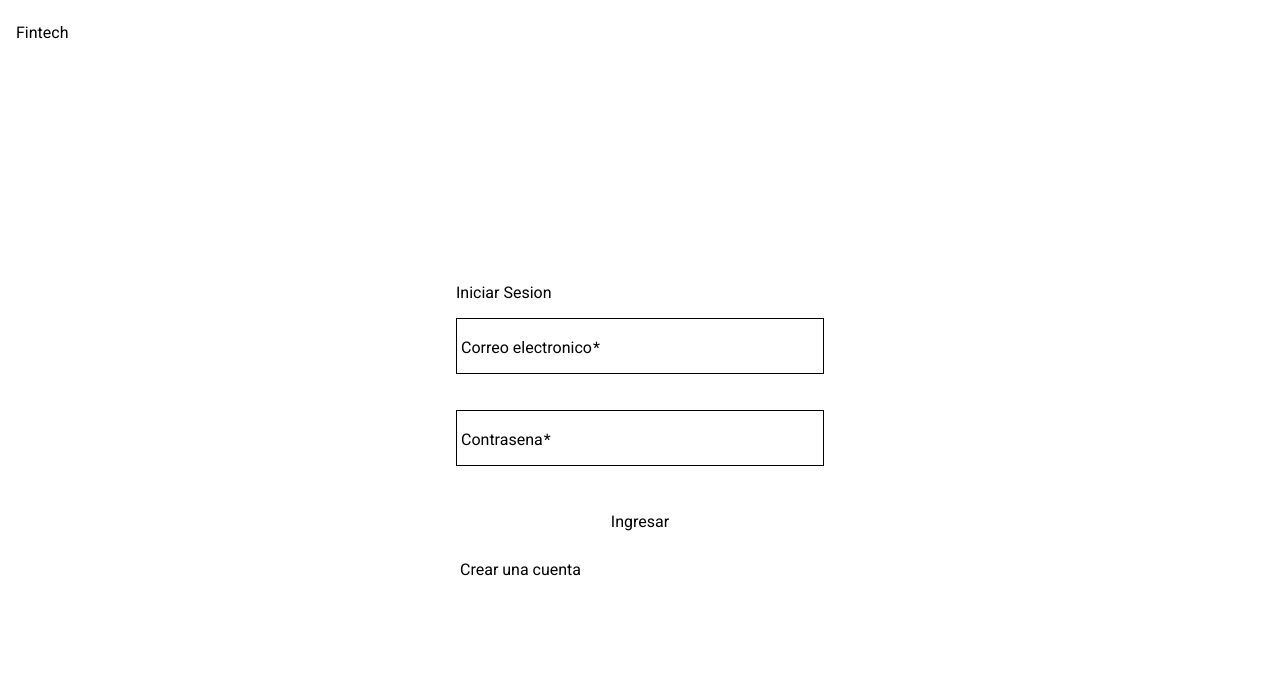
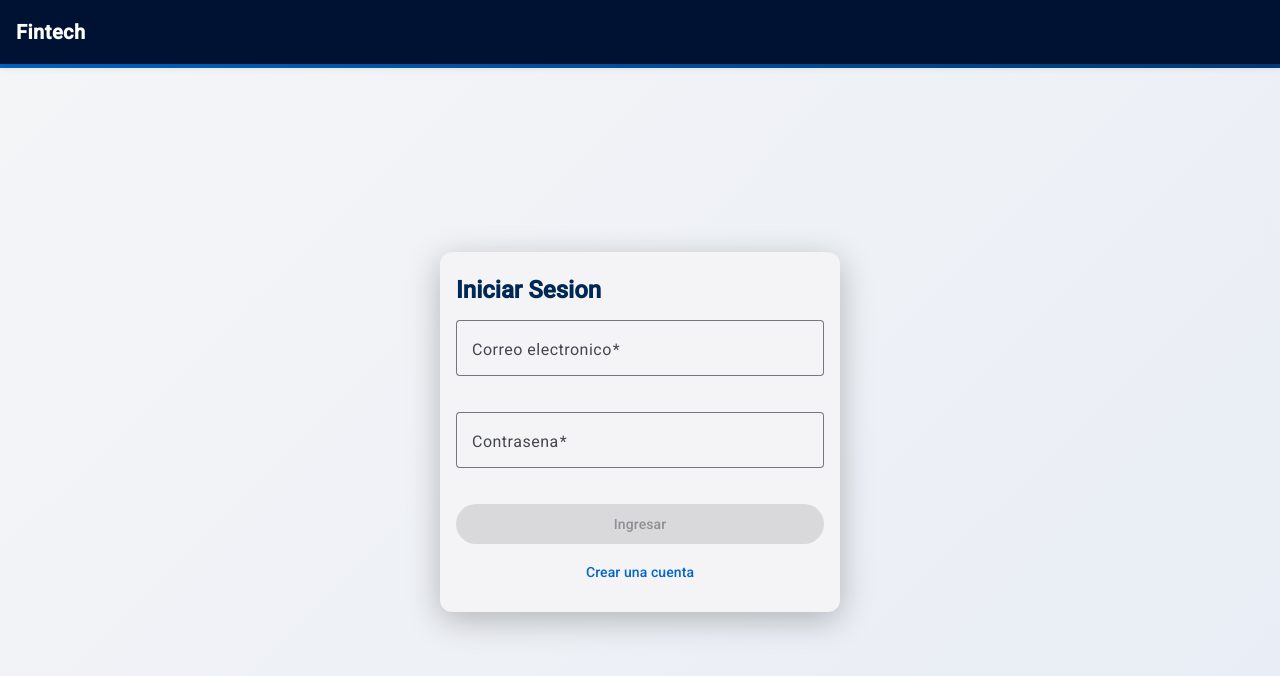
Before and after one commit to danny9mvp/fintech-frontend, an Angular app: page /login in a window 1280 px wide. Shown: the top 676 px of the page. Built offline with nearby package versions, Linux system fonts and the light colour scheme.

Commit message:
feat: fixed angular material style and implemented blue colour palette

```diff
--- a/src/app/app.html
+++ b/src/app/app.html
@@ -1,5 +1,5 @@
 <mat-toolbar color="primary">
-  <span>Fintech</span>
+  <span class="brand">Fintech</span>
   <span class="spacer"></span>
   @if (isLoggedIn) {
     <a mat-button routerLink="/dashboard" routerLinkActive="active-link">
--- a/src/app/app.scss
+++ b/src/app/app.scss
@@ -1,12 +1,39 @@
-.spacer {
-  flex: 1 1 auto;
+mat-toolbar {
+  background: var(--prussian-blue-3) !important;
+  color: #fff;
+  box-shadow: 0 2px 8px rgba(0, 0, 0, 0.15);
+  position: sticky;
+  top: 0;
+  z-index: 100;
+
+  .brand {
+    font-weight: 600;
+    font-size: 1.25rem;
+    letter-spacing: 0.5px;
+  }
+
+  a, button {
+    color: #fff !important;
+    font-size: 0.9rem;
+    opacity: 0.85;
+    transition: opacity 0.2s;
+
+    &:hover, &.active-link {
+      opacity: 1;
+    }
+
+    &.active-link {
+      background: rgba(255, 255, 255, 0.1);
+      border-radius: 4px;
+    }
+  }
+
+  .spacer {
+    flex: 1 1 auto;
+  }
 }
 
 .content {
-  height: calc(100dvh - 64px);
+  min-height: calc(100dvh - 64px);
   overflow-y: auto;
 }
-
-.active-link {
-  background: rgba(255, 255, 255, 0.15);
-}
--- a/src/app/pages/categories/form/category-form.scss
+++ b/src/app/pages/categories/form/category-form.scss
@@ -1,17 +1,25 @@
 .form-container {
   display: flex;
   justify-content: center;
-  padding: 24px;
+  padding: 32px;
 
   mat-card {
     width: 100%;
     max-width: 500px;
+    border-radius: 12px;
+    box-shadow: 0 2px 12px rgba(0, 0, 0, 0.08);
+
+    mat-card-title {
+      font-size: 1.2rem;
+      font-weight: 600;
+      color: var(--prussian-blue-3);
+    }
   }
 
   form {
     display: flex;
     flex-direction: column;
-    gap: 16px;
+    gap: 20px;
     padding-top: 16px;
   }
 }
--- a/src/app/pages/categories/list/category-list.html
+++ b/src/app/pages/categories/list/category-list.html
@@ -15,6 +15,7 @@
 }
 
 @if (!loading && categories.length > 0) {
+  <div class="table-wrapper">
   <table mat-table [dataSource]="categories">
     <ng-container matColumnDef="name">
       <th mat-header-cell *matHeaderCellDef>Nombre</th>
@@ -41,4 +42,5 @@
     <tr mat-header-row *matHeaderRowDef="columns"></tr>
     <tr mat-row *matRowDef="let row; columns: columns"></tr>
   </table>
+  </div>
 }
--- a/src/app/pages/categories/list/category-list.scss
+++ b/src/app/pages/categories/list/category-list.scss
@@ -2,15 +2,51 @@
   display: flex;
   justify-content: space-between;
   align-items: center;
-  padding: 24px 24px 16px;
+  padding: 32px 32px 16px;
+  max-width: 1100px;
+  margin: 0 auto;
+
+  h2 {
+    font-size: 1.5rem;
+    font-weight: 600;
+    color: var(--prussian-blue-3);
+    margin: 0;
+  }
+}
+
+.table-wrapper {
+  max-width: 1100px;
+  margin: 0 auto;
+  padding: 0 32px 32px;
+
+  table {
+    width: 100%;
+    border-radius: 12px;
+    overflow: hidden;
+    box-shadow: 0 2px 12px rgba(0, 0, 0, 0.06);
+  }
+
+  th.mat-mdc-header-cell {
+    background: var(--prussian-blue-3);
+    color: #fff;
+    font-weight: 500;
+    font-size: 0.85rem;
+    text-transform: uppercase;
+    letter-spacing: 0.5px;
+  }
+
+  td.mat-mdc-cell {
+    font-size: 0.9rem;
+  }
+
+  tr.mat-mdc-row:nth-child(even) {
+    background: #f9fafb;
+  }
 }
 
 .empty {
   text-align: center;
-  padding: 48px;
-  color: #666;
+  padding: 64px 32px;
+  color: var(--text-secondary);
+  font-size: 1rem;
 }
-
-table {
-  width: 100%;
-}
--- a/src/app/pages/login/login.scss
+++ b/src/app/pages/login/login.scss
@@ -2,12 +2,36 @@
   display: flex;
   justify-content: center;
   align-items: center;
-  height: 100%;
-  padding: 16px;
+  min-height: calc(100dvh - 64px);
+  padding: 24px;
+  background: linear-gradient(135deg, var(--bg-page) 0%, #e8edf5 100%);
+  position: relative;
+
+  &::before {
+    content: '';
+    position: absolute;
+    top: 0;
+    left: 0;
+    width: 100%;
+    height: 4px;
+    background: linear-gradient(90deg, var(--smart-blue), var(--sapphire), var(--regal-navy));
+  }
 
   mat-card {
     width: 100%;
     max-width: 400px;
+    border-radius: 12px;
+    box-shadow: 0 8px 32px rgba(0, 0, 0, 0.25);
+
+    mat-card-header {
+      padding-top: 24px;
+
+      mat-card-title {
+        font-size: 1.5rem;
+        font-weight: 600;
+        color: var(--prussian-blue);
+      }
+    }
   }
 
   form {
@@ -16,4 +40,15 @@
     gap: 16px;
     padding-top: 16px;
   }
+
+  mat-card-actions {
+    display: flex;
+    justify-content: center;
+    padding-bottom: 20px;
+
+    a {
+      color: var(--smart-blue);
+      font-weight: 500;
+    }
+  }
 }
--- a/src/app/pages/movements/form/movement-form.scss
+++ b/src/app/pages/movements/form/movement-form.scss
@@ -1,17 +1,25 @@
 .form-container {
   display: flex;
   justify-content: center;
-  padding: 24px;
+  padding: 32px;
 
   mat-card {
     width: 100%;
     max-width: 500px;
+    border-radius: 12px;
+    box-shadow: 0 2px 12px rgba(0, 0, 0, 0.08);
+
+    mat-card-title {
+      font-size: 1.2rem;
+      font-weight: 600;
+      color: var(--prussian-blue-3);
+    }
   }
 
   form {
     display: flex;
     flex-direction: column;
-    gap: 16px;
+    gap: 20px;
     padding-top: 16px;
   }
 }
--- a/src/app/pages/movements/list/movement-list.html
+++ b/src/app/pages/movements/list/movement-list.html
@@ -52,6 +52,7 @@
 }
 
 @if (!loading && movements.length > 0) {
+  <div class="table-wrapper">
   <table mat-table [dataSource]="movements">
     <ng-container matColumnDef="created_at">
       <th mat-header-cell *matHeaderCellDef>Fecha</th>
@@ -102,4 +103,5 @@
     [pageSizeOptions]="[5, 10, 20, 50]"
     (page)="onPage($event)"
   />
+  </div>
 }
--- a/src/app/pages/movements/list/movement-list.scss
+++ b/src/app/pages/movements/list/movement-list.scss
@@ -2,33 +2,71 @@
   display: flex;
   justify-content: space-between;
   align-items: center;
-  padding: 24px 24px 16px;
+  padding: 32px 32px 16px;
+  max-width: 1100px;
+  margin: 0 auto;
+
+  h2 {
+    font-size: 1.5rem;
+    font-weight: 600;
+    color: var(--prussian-blue-3);
+    margin: 0;
+  }
 }
 
 .filters {
   display: flex;
   gap: 12px;
   align-items: center;
-  padding: 0 24px 16px;
+  padding: 0 32px 20px;
+  max-width: 1100px;
+  margin: 0 auto;
   flex-wrap: wrap;
+}
+
+.table-wrapper {
+  max-width: 1100px;
+  margin: 0 auto;
+  padding: 0 32px 32px;
+
+  table {
+    width: 100%;
+    border-radius: 12px;
+    overflow: hidden;
+    box-shadow: 0 2px 12px rgba(0, 0, 0, 0.06);
+  }
+
+  th.mat-mdc-header-cell {
+    background: var(--prussian-blue-3);
+    color: #fff;
+    font-weight: 500;
+    font-size: 0.85rem;
+    text-transform: uppercase;
+    letter-spacing: 0.5px;
+  }
+
+  td.mat-mdc-cell {
+    font-size: 0.9rem;
+  }
+
+  tr.mat-mdc-row:nth-child(even) {
+    background: #f9fafb;
+  }
 }
 
 .empty {
   text-align: center;
-  padding: 48px;
-  color: #666;
-}
-
-table {
-  width: 100%;
+  padding: 64px 32px;
+  color: var(--text-secondary);
+  font-size: 1rem;
 }
 
 .income {
-  color: #2e7d32;
-  font-weight: 500;
+  color: var(--income);
+  font-weight: 600;
 }
 
 .expense {
-  color: #c62828;
-  font-weight: 500;
+  color: var(--expense);
+  font-weight: 600;
 }
--- a/src/app/pages/register/register.scss
+++ b/src/app/pages/register/register.scss
@@ -2,12 +2,36 @@
   display: flex;
   justify-content: center;
   align-items: center;
-  height: 100%;
-  padding: 16px;
+  min-height: calc(100dvh - 64px);
+  padding: 24px;
+  background: linear-gradient(135deg, var(--bg-page) 0%, #e8edf5 100%);
+  position: relative;
+
+  &::before {
+    content: '';
+    position: absolute;
+    top: 0;
+    left: 0;
+    width: 100%;
+    height: 4px;
+    background: linear-gradient(90deg, var(--smart-blue), var(--sapphire), var(--regal-navy));
+  }
 
   mat-card {
     width: 100%;
     max-width: 480px;
+    border-radius: 12px;
+    box-shadow: 0 8px 32px rgba(0, 0, 0, 0.25);
+
+    mat-card-header {
+      padding-top: 24px;
+
+      mat-card-title {
+        font-size: 1.5rem;
+        font-weight: 600;
+        color: var(--prussian-blue);
+      }
+    }
   }
 
   form {
@@ -16,4 +40,15 @@
     gap: 16px;
     padding-top: 16px;
   }
+
+  mat-card-actions {
+    display: flex;
+    justify-content: center;
+    padding-bottom: 20px;
+
+    a {
+      color: var(--smart-blue);
+      font-weight: 500;
+    }
+  }
 }
--- a/src/styles.scss
+++ b/src/styles.scss
@@ -1,10 +1,74 @@
-html,
-body {
+@import '@angular/material/prebuilt-themes/azure-blue.css';
+
+:root {
+  --smart-blue: #0466c8;
+  --sapphire: #0353a4;
+  --regal-navy: #023e7d;
+  --prussian-blue: #002855;
+  --prussian-blue-2: #001845;
+  --prussian-blue-3: #001233;
+  --twilight-indigo: #33415c;
+  --blue-slate: #5c677d;
+  --slate-grey: #7d8597;
+  --lavender-grey: #979dac;
+
+  --bg-page: #f4f5f7;
+  --bg-card: #ffffff;
+  --text-primary: #1a1a2e;
+  --text-secondary: var(--slate-grey);
+  --income: #2e7d32;
+  --expense: #c62828;
+  --border: #e0e0e0;
+}
+
+html, body {
   height: 100%;
   margin: 0;
   font-family: Roboto, 'Helvetica Neue', sans-serif;
+  background: var(--bg-page);
+  color: var(--text-primary);
 }
 
 * {
   box-sizing: border-box;
 }
+
+a {
+  text-decoration: none;
+}
+
+::-webkit-scrollbar {
+  width: 8px;
+}
+
+::-webkit-scrollbar-track {
+  background: transparent;
+}
+
+::-webkit-scrollbar-thumb {
+  background: var(--lavender-grey);
+  border-radius: 4px;
+}
+
+.mat-mdc-select-panel {
+  border-radius: 8px !important;
+  box-shadow: 0 4px 20px rgba(0, 0, 0, 0.12) !important;
+  padding: 4px 0 !important;
+
+  .mat-mdc-option {
+    min-height: 44px;
+    font-size: 0.9rem;
+
+    &:hover {
+      background: rgba(4, 102, 200, 0.08);
+    }
+
+    &.mat-mdc-option-active {
+      background: rgba(4, 102, 200, 0.12);
+    }
+  }
+}
+
+.mat-mdc-form-field.mat-focused .mat-mdc-form-field-outline {
+  color: var(--smart-blue) !important;
+}
```
Also changed, not shown: src/app/pages/dashboard/dashboard.scss (+68 -17 lines).
